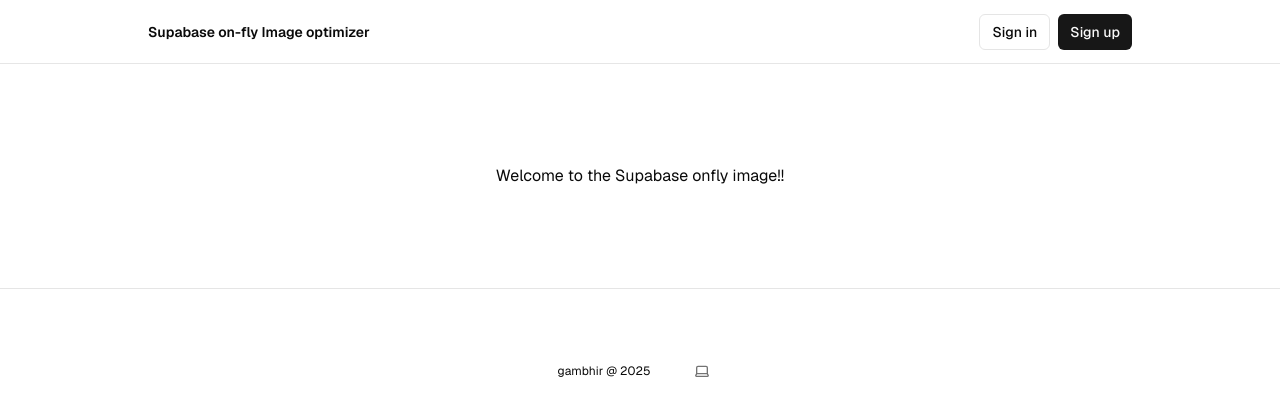
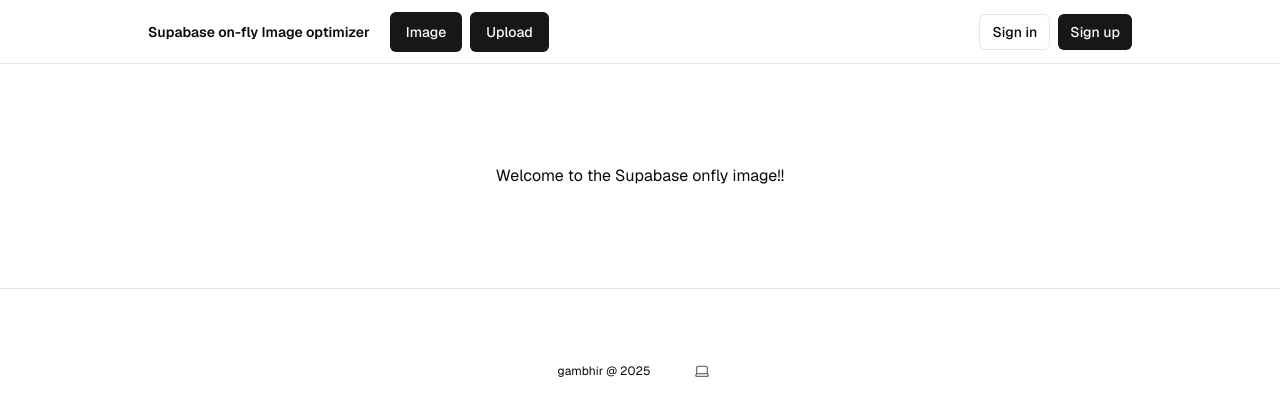
Before and after one commit to gambhirsharma/OnFly-Image-Optimization, a Next.js app: page / in a window 1280 px wide. Shown: the top 416 px of the page. Built offline with nearby package versions, Linux system fonts and the light colour scheme; no server answers.

Commit message:
chore: separate upload and image view list

```diff
--- a/app/image/page.tsx
+++ b/app/image/page.tsx
@@ -1,4 +1,4 @@
-import React from 'react';
+import DisplayUpload from "@/components/DisplayUpload";
 
 interface ImagePageProps {
 
@@ -7,7 +7,7 @@
 const ImagePage: React.FC<ImagePageProps> = ({  }) => {
   return (
     <div>
-      <p>Image Page</p>
+            <DisplayUpload/>
     </div>
   );
 };
--- a/app/layout.tsx
+++ b/app/layout.tsx
@@ -3,6 +3,8 @@
 import { Geist } from "next/font/google";
 import { ThemeProvider } from "next-themes";
 import "./globals.css";
+import { Button } from "@/components/ui/button";
+import Link from "next/link";
 
 const defaultUrl = process.env.VERCEL_URL
   ? `https://${process.env.VERCEL_URL}`
@@ -41,6 +43,18 @@
                     <div className="flex items-center gap-2">
                       Supabase on-fly Image optimizer
                     </div>
+                    <div className="flex gap-2">
+                      <Link href='/image'>
+                      <Button >
+                        Image
+                      </Button>
+                      </Link>
+                      <Link href='/protected'>
+                      <Button>
+                        Upload
+                      </Button>
+                      </Link>
+                    </div>
                   </div>
                   <HeaderAuth />
                 </div>
--- a/app/protected/page.tsx
+++ b/app/protected/page.tsx
@@ -2,7 +2,7 @@
 import { redirect } from "next/navigation";
 
 import { FileUpload } from '@/components/file-upload'
-import DisplayUpload from "@/components/DisplayUpload";
+// import DisplayUpload from "@/components/DisplayUpload";
 
 export default async function ProtectedPage() {
   const supabase = await createClient();
@@ -18,7 +18,7 @@
   return (
     <div className="flex-1 w-full flex flex-col gap-12">
       <FileUpload />
-      <DisplayUpload/>
+      {/* <DisplayUpload/> */}
     </div>
   );
 }
```
